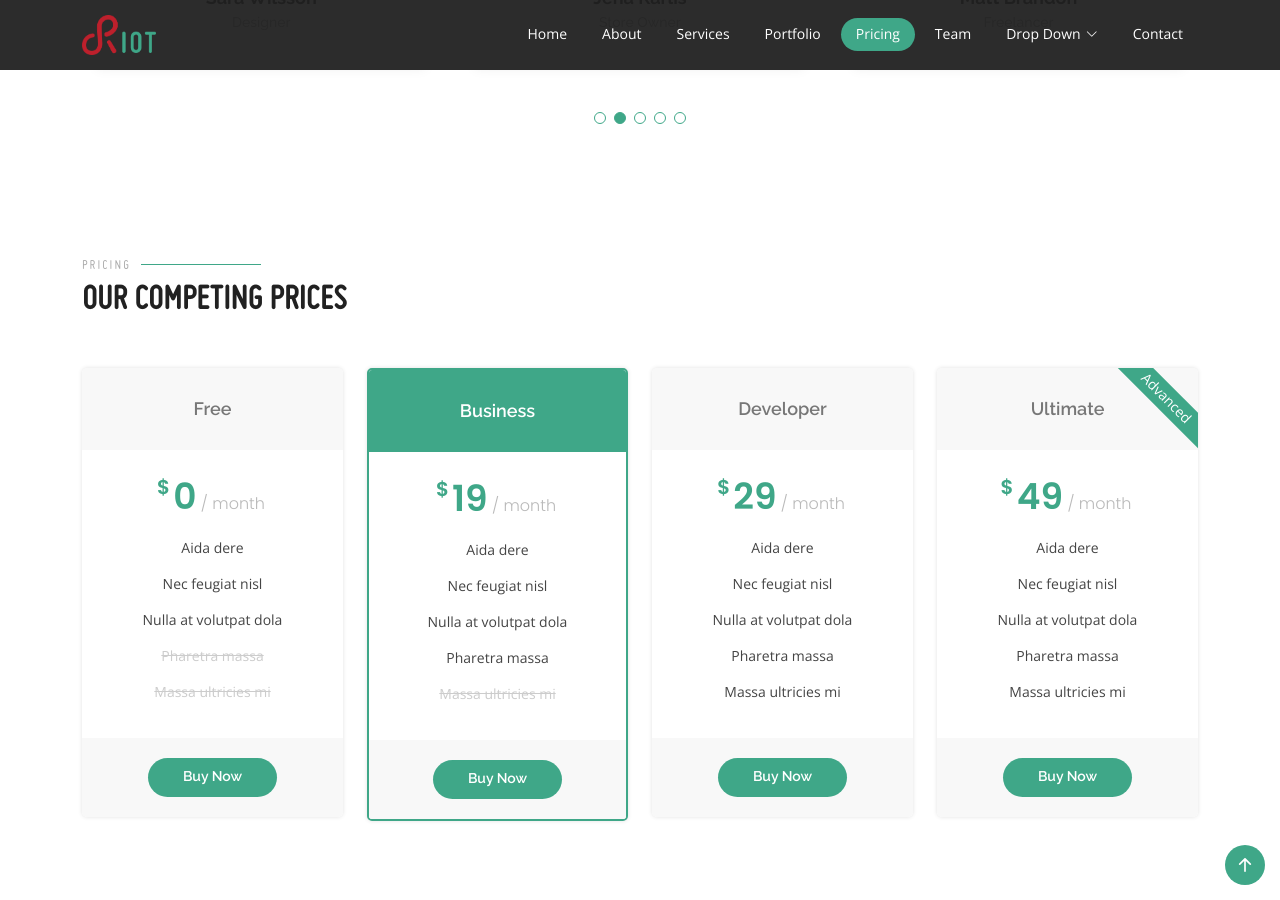
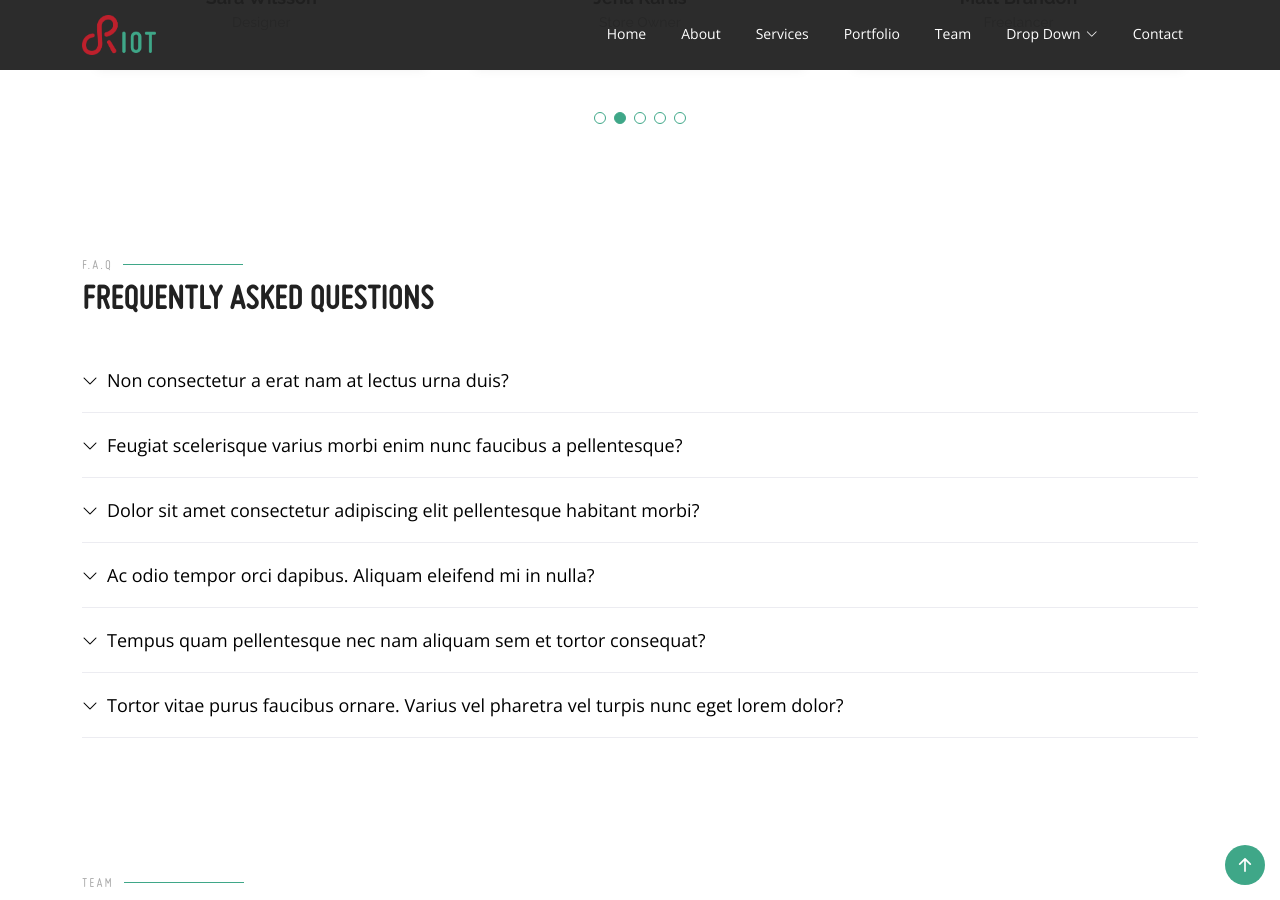
Before and after one commit to RIOT-OS/riot-os.org, a Jekyll site: the page built from index.html, in a window 1280 px wide and 900 px high, scrolled down 3829 px. Built offline with Jekyll 4.4.1, drawn with Linux system fonts in a browser that asks for light colours; nearby versions of some CDN libraries; some web fonts are replaced.

Commit message:
index: remove prcing section

```diff
--- a/_includes/header.html
+++ b/_includes/header.html
@@ -12,7 +12,6 @@
           <li><a class="nav-link scrollto" href="#about">About</a></li>
           <li><a class="nav-link scrollto" href="#services">Services</a></li>
           <li><a class="nav-link scrollto " href="#portfolio">Portfolio</a></li>
-          <li><a class="nav-link scrollto" href="#pricing">Pricing</a></li>
           <li><a class="nav-link scrollto" href="#team">Team</a></li>
           <li class="dropdown"><a href="#"><span>Drop Down</span> <i class="bi bi-chevron-down"></i></a>
             <ul>
--- a/index.html
+++ b/index.html
@@ -360,91 +360,6 @@ layout: base
       </div>
     </section><!-- End Testimonials Section -->
 
-    <!-- ======= Pricing Section ======= -->
-    <section id="pricing" class="pricing">
-      <div class="container">
-
-        <div class="section-title" data-aos="zoom-out">
-          <h2>Pricing</h2>
-          <p>Our Competing Prices</p>
-        </div>
-
-        <div class="row">
-
-          <div class="col-lg-3 col-md-6">
-            <div class="box" data-aos="zoom-in">
-              <h3>Free</h3>
-              <h4><sup>$</sup>0<span> / month</span></h4>
-              <ul>
-                <li>Aida dere</li>
-                <li>Nec feugiat nisl</li>
-                <li>Nulla at volutpat dola</li>
-                <li class="na">Pharetra massa</li>
-                <li class="na">Massa ultricies mi</li>
-              </ul>
-              <div class="btn-wrap">
-                <a href="#" class="btn-buy">Buy Now</a>
-              </div>
-            </div>
-          </div>
-
-          <div class="col-lg-3 col-md-6 mt-4 mt-md-0">
-            <div class="box featured" data-aos="zoom-in" data-aos-delay="100">
-              <h3>Business</h3>
-              <h4><sup>$</sup>19<span> / month</span></h4>
-              <ul>
-                <li>Aida dere</li>
-                <li>Nec feugiat nisl</li>
-                <li>Nulla at volutpat dola</li>
-                <li>Pharetra massa</li>
-                <li class="na">Massa ultricies mi</li>
-              </ul>
-              <div class="btn-wrap">
-                <a href="#" class="btn-buy">Buy Now</a>
-              </div>
-            </div>
-          </div>
-
-          <div class="col-lg-3 col-md-6 mt-4 mt-lg-0">
-            <div class="box" data-aos="zoom-in" data-aos-delay="200">
-              <h3>Developer</h3>
-              <h4><sup>$</sup>29<span> / month</span></h4>
-              <ul>
-                <li>Aida dere</li>
-                <li>Nec feugiat nisl</li>
-                <li>Nulla at volutpat dola</li>
-                <li>Pharetra massa</li>
-                <li>Massa ultricies mi</li>
-              </ul>
-              <div class="btn-wrap">
-                <a href="#" class="btn-buy">Buy Now</a>
-              </div>
-            </div>
-          </div>
-
-          <div class="col-lg-3 col-md-6 mt-4 mt-lg-0">
-            <div class="box" data-aos="zoom-in" data-aos-delay="300">
-              <span class="advanced">Advanced</span>
-              <h3>Ultimate</h3>
-              <h4><sup>$</sup>49<span> / month</span></h4>
-              <ul>
-                <li>Aida dere</li>
-                <li>Nec feugiat nisl</li>
-                <li>Nulla at volutpat dola</li>
-                <li>Pharetra massa</li>
-                <li>Massa ultricies mi</li>
-              </ul>
-              <div class="btn-wrap">
-                <a href="#" class="btn-buy">Buy Now</a>
-              </div>
-            </div>
-          </div>
-
-        </div>
-
-      </div>
-    </section><!-- End Pricing Section -->
-
     <!-- ======= F.A.Q Section ======= -->
     <section id="faq" class="faq">
       <div class="container">
```
